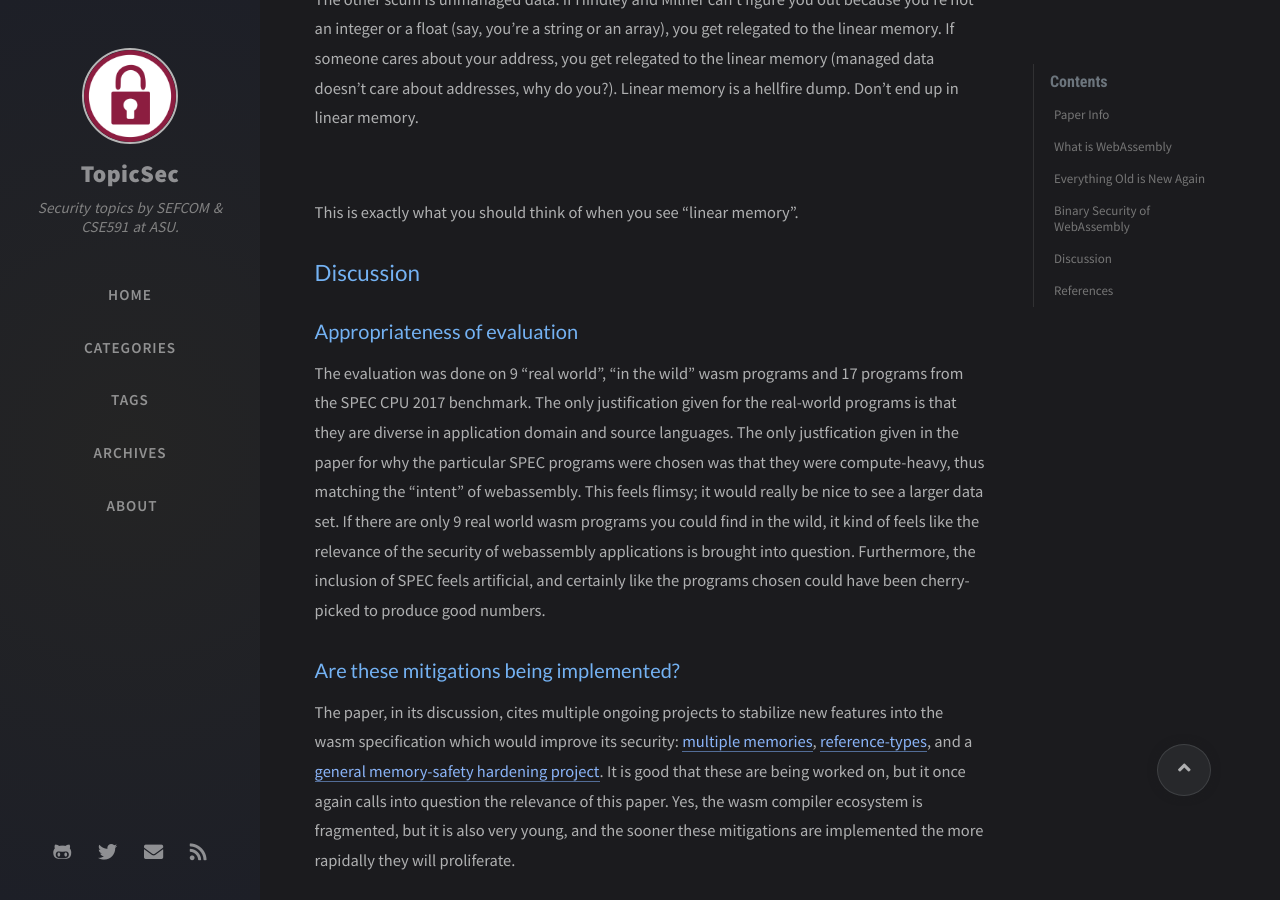
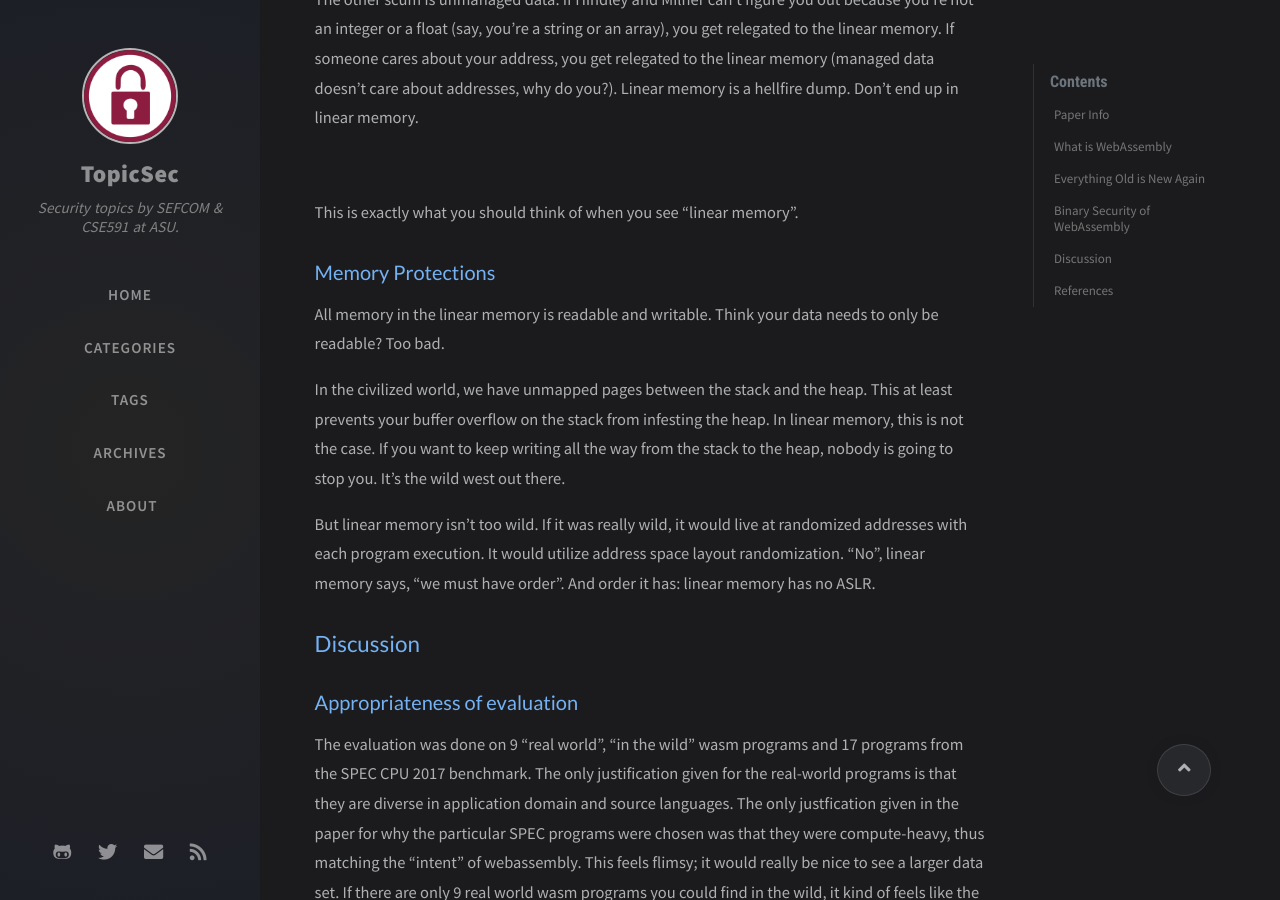
Before and after one commit to TopicSec/topicsec.github.io, a Jekyll site: the page built from _posts/2020-09-16-wasm.md, in a window 1280 px wide and 900 px high, scrolled down 2693 px. Built offline with Jekyll 4.4.1, drawn with Linux system fonts in a browser that asks for light colours; nearby versions of some CDN libraries; comment, search, counter and statistics services are not loaded.

Commit message:
The linear memory saga continues: wait for act 3

```diff
--- a/_posts/2020-09-16-wasm.md
+++ b/_posts/2020-09-16-wasm.md
@@ -99,6 +99,24 @@ Don't end up in linear memory.
 
 This is exactly what you should think of when you see "linear memory".
 
+### Memory Protections
+All memory in the linear memory is readable and writable.
+Think your data needs to only be readable?
+Too bad.
+
+In the civilized world, we have unmapped pages between the stack and the heap.
+This at least prevents your buffer overflow on the stack from infesting the heap.
+In linear memory, this is not the case.
+If you want to keep writing all the way from the stack to the heap, nobody is going to stop you.
+It's the wild west out there.
+
+But linear memory isn't too wild.
+If it was really wild, it would live at randomized addresses with each program execution.
+It would utilize address space layout randomization.
+"No", linear memory says, "we must have order".
+And order it has: linear memory has no ASLR.
+
+
 ## Discussion
 
 ### Appropriateness of evaluation
```
